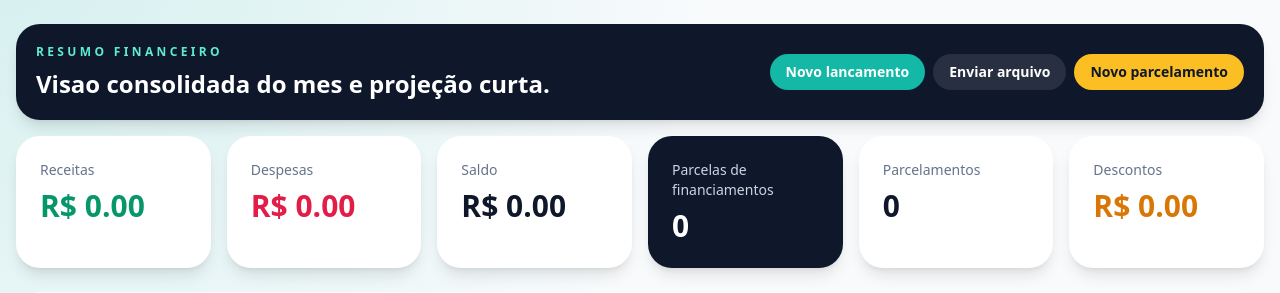
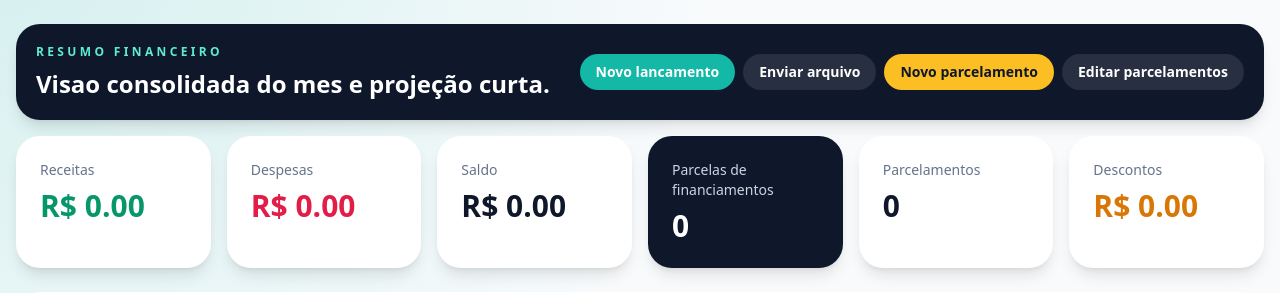
Before and after one commit to licensefortinet16-spec/mvps, a FastAPI app: page / in a window 1280 px wide. Shown: the part 85-378 px from the top of the page. Run offline with FastAPI, Linux system fonts and the light colour scheme; the visitor is signed in with stand-in values (Sample User, id 1); some libraries are stand-ins or nearby versions.

Commit message:
Add top shortcut to edit installment plans

```diff
--- a/app/templates/dashboard.html
+++ b/app/templates/dashboard.html
@@ -9,6 +9,7 @@
     <a href="/entries/new" class="rounded-full bg-teal-500 px-4 py-2 text-sm font-bold text-white">Novo lancamento</a>
     <a href="/uploads" class="rounded-full bg-white/10 px-4 py-2 text-sm font-bold text-white">Enviar arquivo</a>
     <a href="/entries/plans/new" class="rounded-full bg-amber-400 px-4 py-2 text-sm font-bold text-slate-900">Novo parcelamento</a>
+    <a href="/entries/plans" class="rounded-full bg-white/10 px-4 py-2 text-sm font-bold text-white">Editar parcelamentos</a>
   </div>
 </section>
 
```
